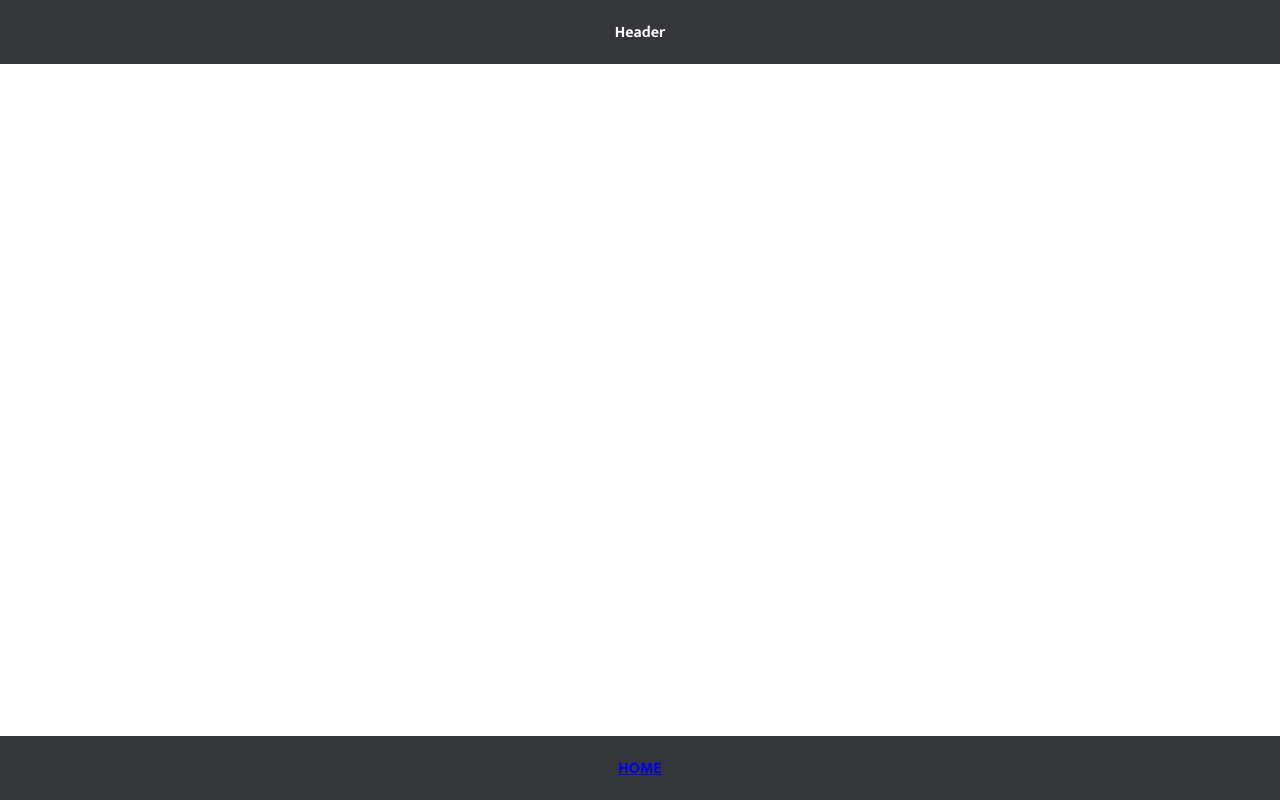
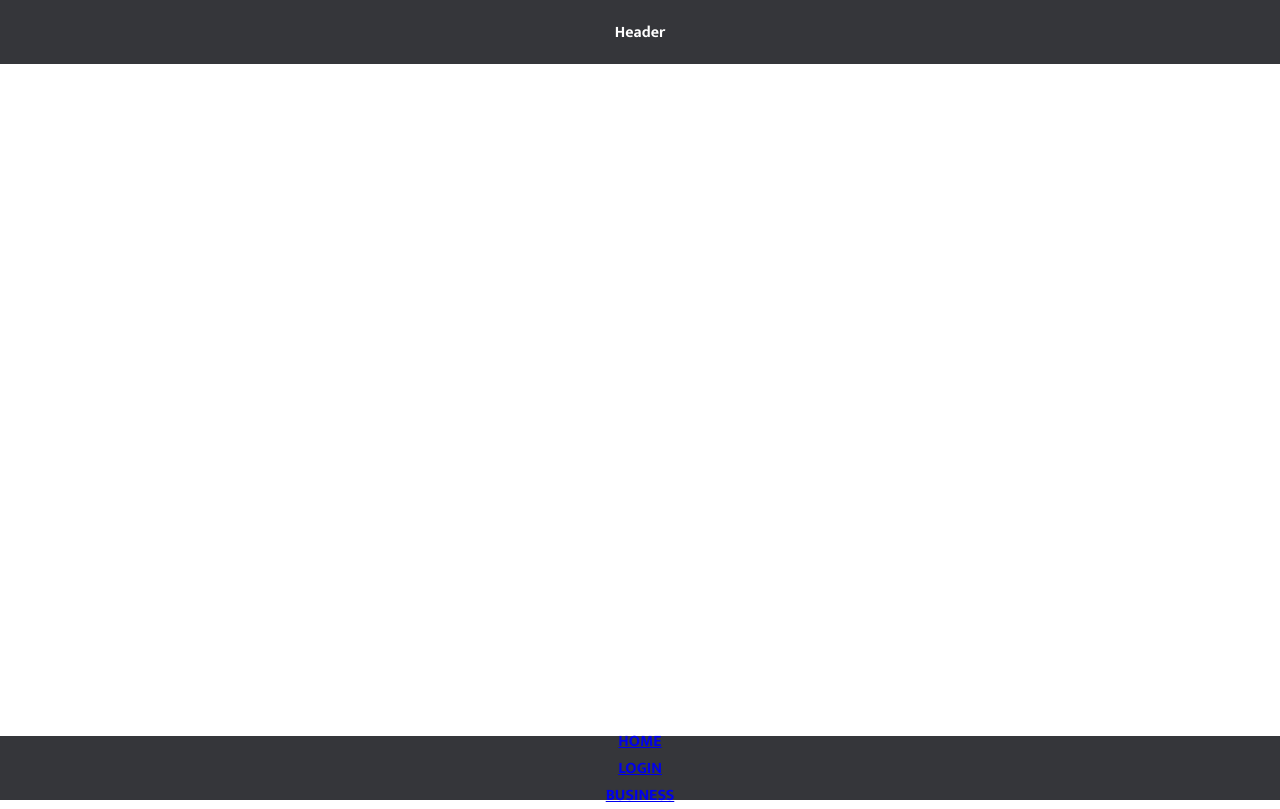
Before and after one commit to zalmuflahi/ClassPass-clone, a React (Vite) app in the folder client/: page /businesspage in a window 1280 px wide. Built offline with nearby package versions, Linux system fonts and the light colour scheme; a web font is replaced by a local one.

Commit message:
routing working

```diff
--- a/client/src/components/Footer.jsx
+++ b/client/src/components/Footer.jsx
@@ -5,7 +5,9 @@
     // const router = router
     return(
         <div className="footerContainer" >
-            <Link to="/BusinessPage">HOME</Link>
+            <Link to="/">HOME</Link>
+            <Link to="/Login">LOGIN</Link>
+            <Link to="/BusinessPage">BUSINESS</Link>
         </div>
     )
 }
```
